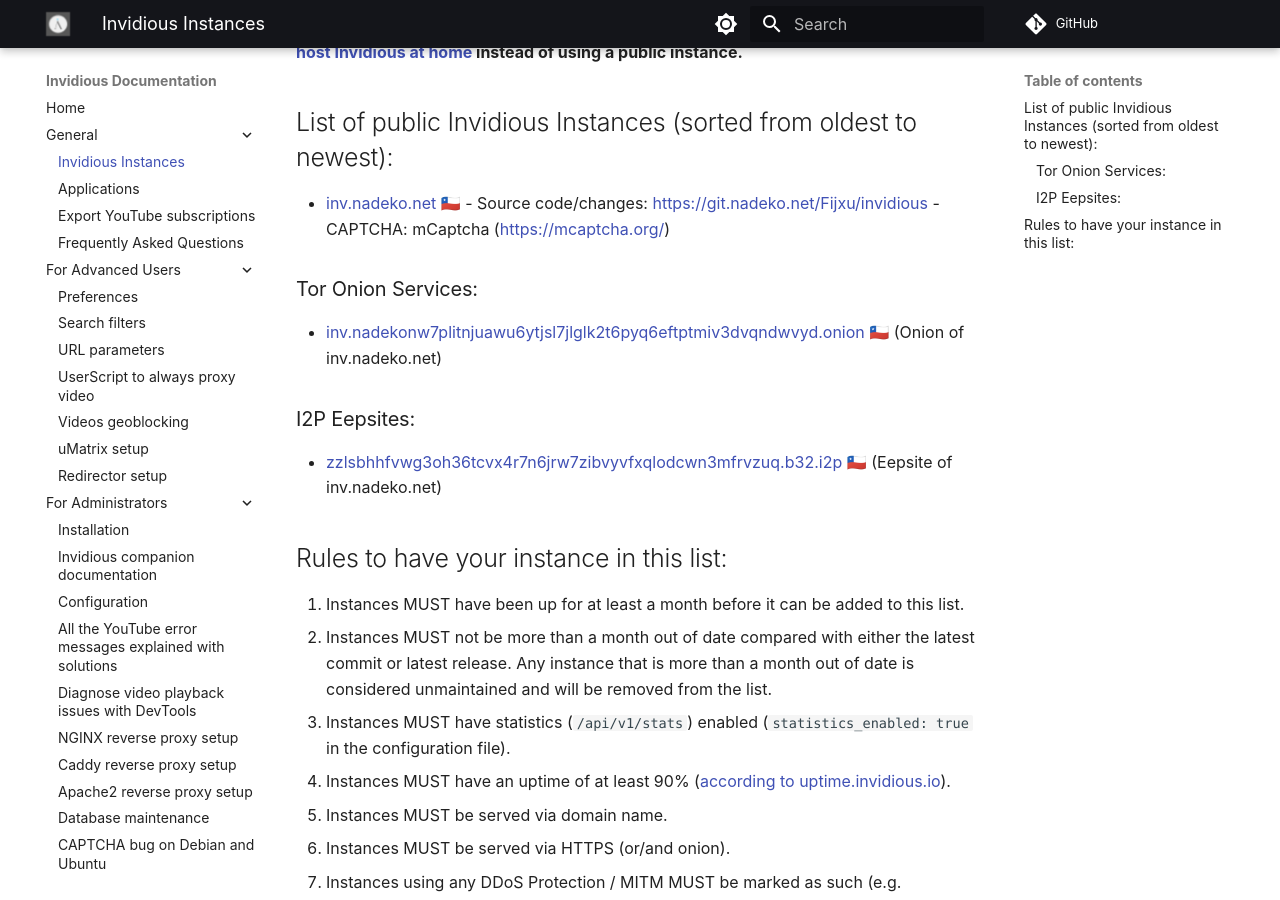
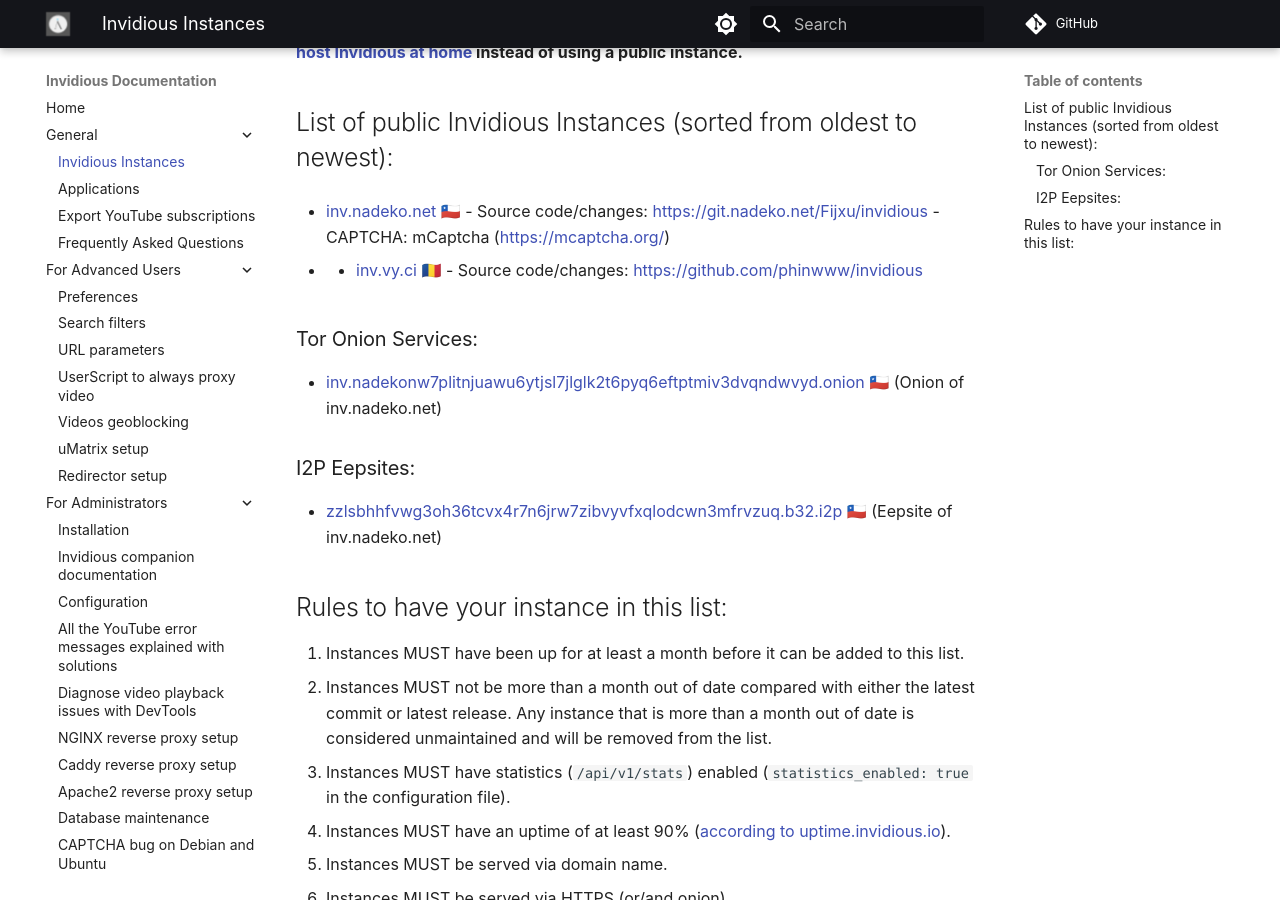
Before and after one commit to iv-org/documentation, an MkDocs documentation site: the page built from docs/instances.md, in a window 1280 px wide and 900 px high, scrolled down 316 px. Built offline with MkDocs 1.6.1 and Material for MkDocs 9.7.7, drawn with Linux system fonts in a browser that asks for light colours; comment, search, counter and statistics services are not loaded.

Commit message:
Add inv.vy.ci to instances.md

```diff
--- a/docs/instances.md
+++ b/docs/instances.md
@@ -11,6 +11,8 @@
 ## List of public Invidious Instances (sorted from oldest to newest):
 
 * [inv.nadeko.net](https://inv.nadeko.net) 🇨🇱 - Source code/changes: https://git.nadeko.net/Fijxu/invidious - CAPTCHA: mCaptcha (https://mcaptcha.org/)
+
+* * [inv.vy.ci](https://inv.vy.ci) 🇷🇴 - Source code/changes: https://github.com/phinwww/invidious
 
 ### Tor Onion Services:
 
```
